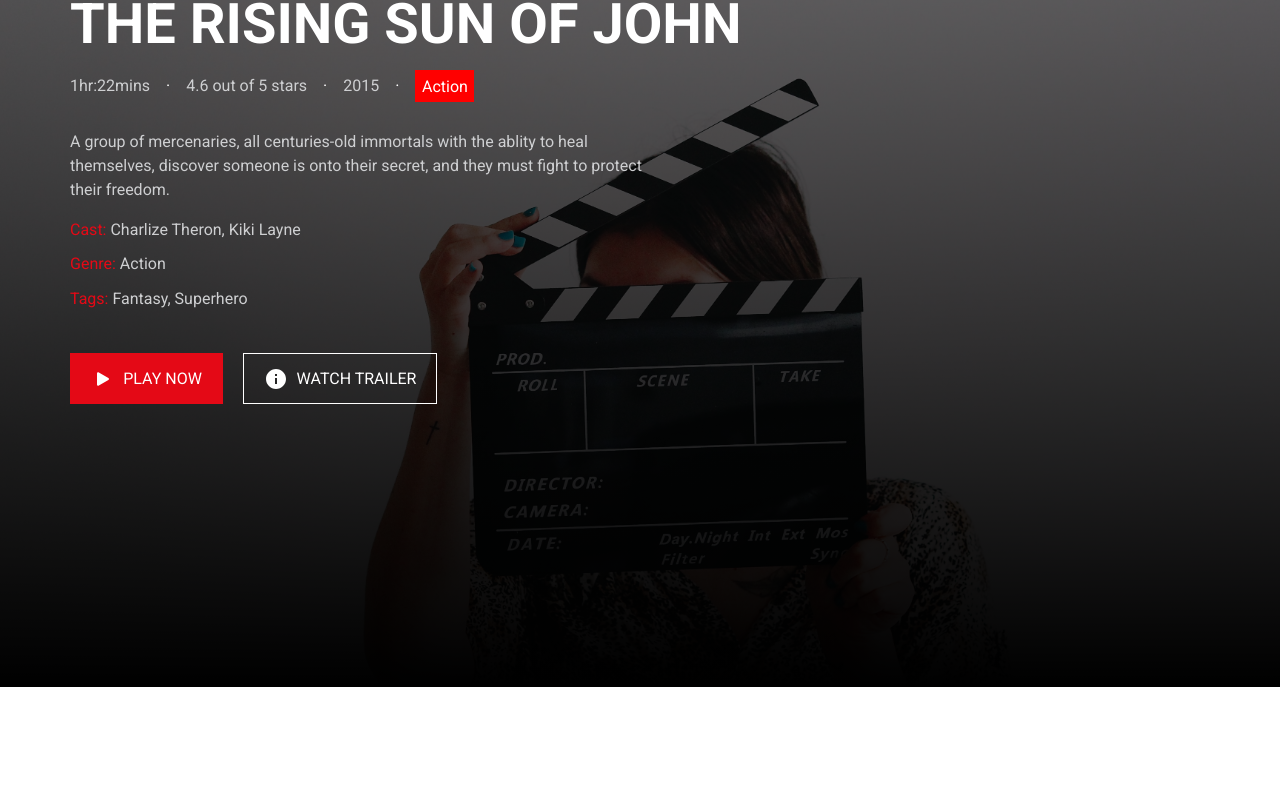
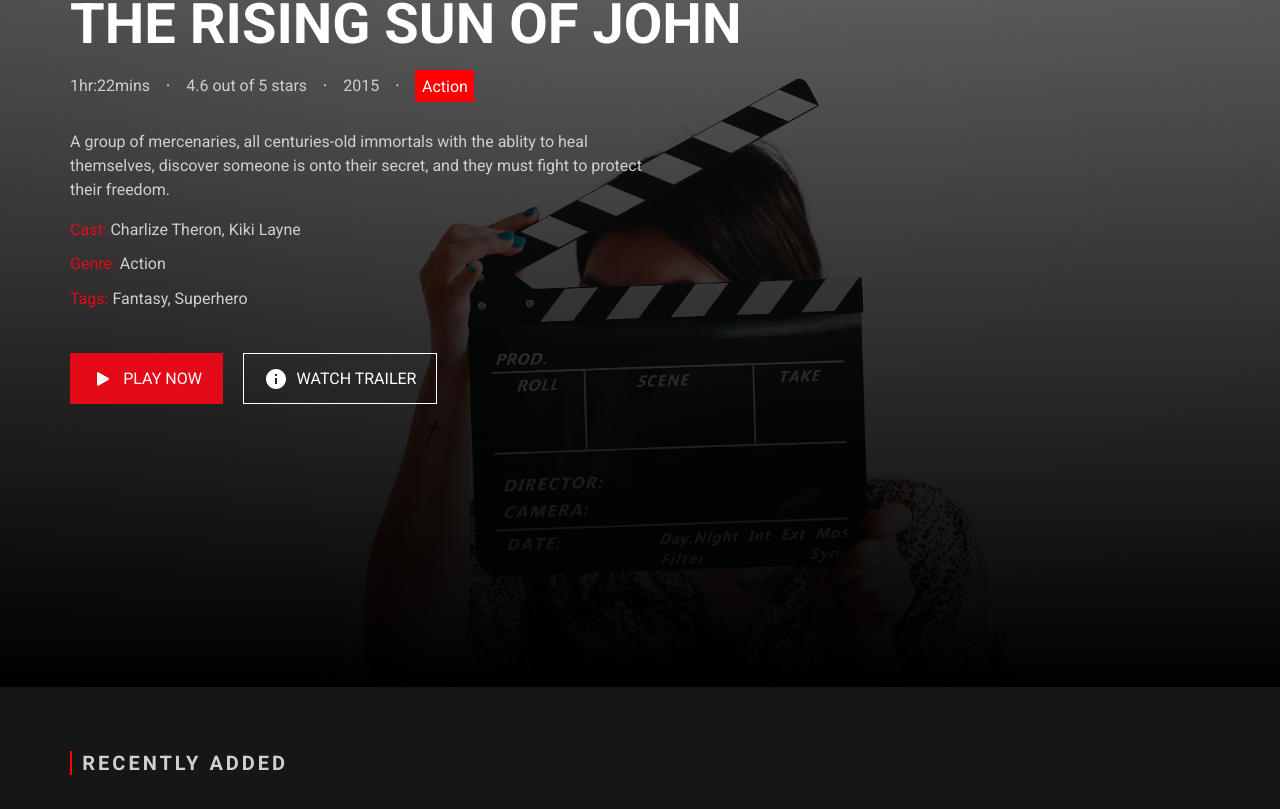
Before and after one commit to jklagrosa/Streaming-Service-Web-Application, a Next.js app: page / in a window 1280 px wide. Shown: the part 203-1012 px from the top of the page. Before the commit the page ends 890 px from the top, so only its background shows below. Built offline with nearby package versions, Linux system fonts and the light colour scheme.

Commit message:
Added recently component

```diff
--- /dev/null
+++ b/component/films/Recently.tsx
@@ -0,0 +1,25 @@
+import React from "react";
+import {
+  ContainerStyled,
+  ParagraphStyled,
+  HeaderTagStyled,
+} from "../../styles/films";
+import { Container, Row, Col } from "react-bootstrap";
+
+const Recently = () => {
+  return (
+    <>
+      <ContainerStyled>
+        <Container fluid="lg" className="p-0">
+          <HeaderTagStyled>Recently Added</HeaderTagStyled>
+
+          <Row className="gx-3 gy-4">
+            <Col></Col>
+          </Row>
+        </Container>
+      </ContainerStyled>
+    </>
+  );
+};
+
+export default Recently;
--- a/pages/index.tsx
+++ b/pages/index.tsx
@@ -1,12 +1,14 @@
 import type { NextPage } from "next";
 import Navigation from "../component/Navigation";
 import Hero from "../component/Hero";
+import Recently from "../component/films/Recently";
 
 const Home: NextPage = () => {
   return (
     <>
       <Navigation />
       <Hero />
+      <Recently />
     </>
   );
 };
--- /dev/null
+++ b/styles/films.ts
@@ -0,0 +1,89 @@
+import styled from "@emotion/styled";
+
+let colorStyle = {
+  BLACK: "#221f1f", // For text
+  DARK: "#161616", // For background
+  RED: "#e40916",
+  H_RED: "#B60711",
+  GRAY: "#cecfd1",
+  DARK_GRAY: "darkgray",
+};
+
+export const ContainerStyled = styled.div`
+  padding: 4rem 2rem;
+  width: 100vw;
+  color: white;
+  background-color: ${colorStyle.DARK};
+  @media only screen and (max-width: 768px) {
+    padding: 2rem 1rem;
+  }
+`;
+
+export const HeaderTagStyled = styled.h2`
+  margin: 0;
+  font-size: 1.25rem;
+  text-transform: uppercase;
+  font-weight: 900;
+  letter-spacing: 3px;
+  border-left: 2px solid red;
+  padding-left: 0.64rem;
+  margin-bottom: 1rem;
+  color: ${colorStyle.GRAY};
+
+  /* ##################################################################### */
+  @media only screen and (min-width: 2501px) {
+    font-size: 2.5rem;
+  }
+
+  @media only screen and (min-width: 2201px) and (max-width: 2500px) {
+    font-size: 2.25rem;
+  }
+
+  @media only screen and (min-width: 1801px) and (max-width: 2200px) {
+    font-size: 2rem;
+  }
+
+  @media only screen and (min-width: 1400px) and (max-width: 1800px) {
+    font-size: 1.5rem;
+  }
+  /* ##################################################################### */
+
+  @media only screen and (max-width: 650px) {
+    font-size: 1rem;
+  }
+`;
+
+export const ParagraphStyled = styled.p`
+  margin: 0;
+  font-size: 1rem;
+  color: white;
+  /* margin-bottom: 0.64rem; */
+  /* span {
+    color: ${colorStyle.GRAY};
+  } */
+
+  /* ##################################################################### */
+
+  /* REMEMBER: USE THIS MEDIA QUERIES TO OTHER P TAGS. */
+
+  @media only screen and (min-width: 2501px) {
+    font-size: 2rem;
+  }
+
+  @media only screen and (min-width: 2201px) and (max-width: 2500px) {
+    font-size: 1.75rem;
+  }
+
+  @media only screen and (min-width: 1801px) and (max-width: 2200px) {
+    font-size: 1.5rem;
+  }
+
+  @media only screen and (min-width: 1400px) and (max-width: 1800px) {
+    font-size: 1.25rem;
+  }
+  /* ##################################################################### */
+
+  @media only screen and (max-width: 650px) {
+    font-size: 0.9rem;
+  }
+`;
--- a/styles/styled.ts
+++ b/styles/styled.ts
@@ -296,3 +296,5 @@ export const HeroButtonDivider = styled.span`
     margin: 0 0.328rem;
   }
 `;
+
+/* ##################################################################### */
```
